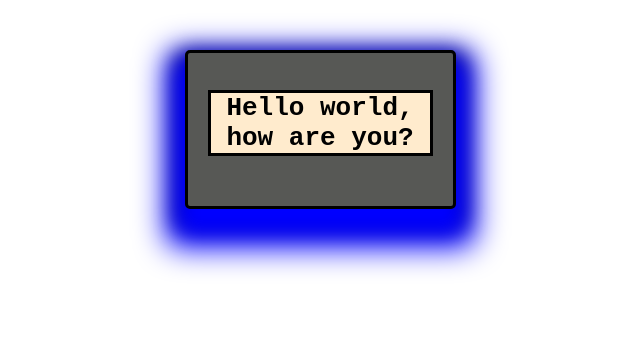
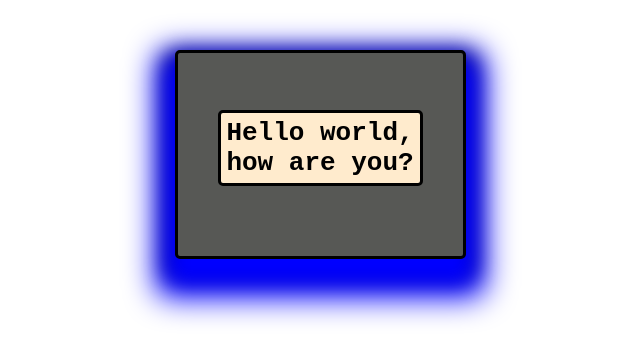
Before and after one commit to martinbaxter1/fresh-code, a plain HTML site: page index.html in a window 1280 px wide. Shown: the whole page, without its empty margins (320-960 px from the left). Drawn offline with Linux system fonts and the light colour scheme.

Commit message:
modified:   index.html

```diff
--- a/stylesheet.css
+++ b/stylesheet.css
@@ -2,16 +2,19 @@ h1 {
     font-family:  monospace;
     background-color: blanchedalmond;
     text-align: center;
-    border: 3px solid black
-
+    border: 3px solid black;
+    border-radius: 5px;
+    padding: 5px;
+    letter-spacing: normal;
+    word-spacing: normal
 }
 .fullcard {
-    width: 245px;
+    width: 225px;
     border: 3px solid
     black;
     border-radius: 5px;
     margin: 50px auto;
-    padding: 10px;
+    padding: 30px;
     background-color: rgb(87, 88, 85)
 
 }
@@ -23,7 +26,7 @@ h1 {
 }
 #thumbnail {
     box-shadow: 0 19px 30px 20px blue,
-    0 12px 20px 10px black;
+   0 12px 20px 10px black;
 
 
 }
```
Also changed, not shown: index.html (+0 -1 lines).
